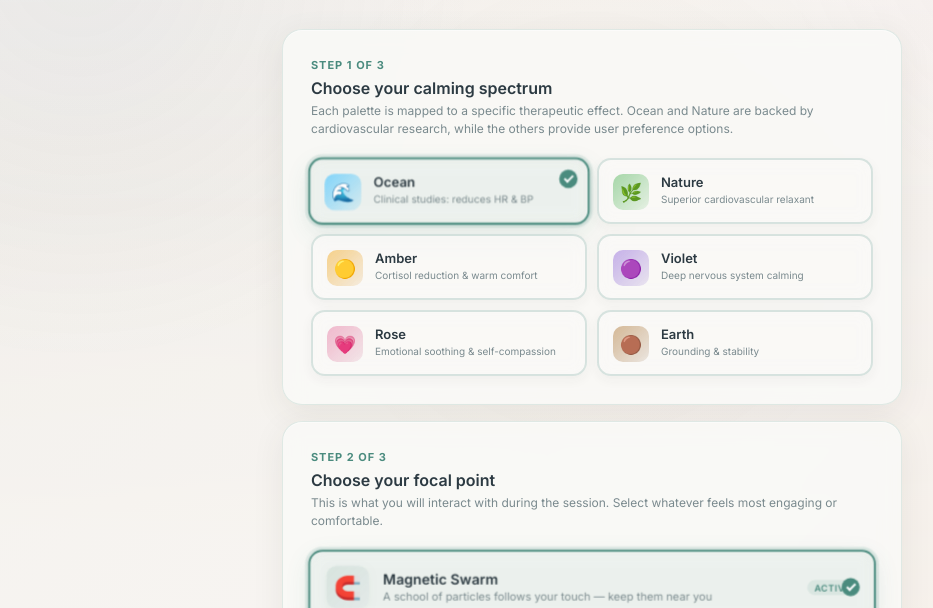
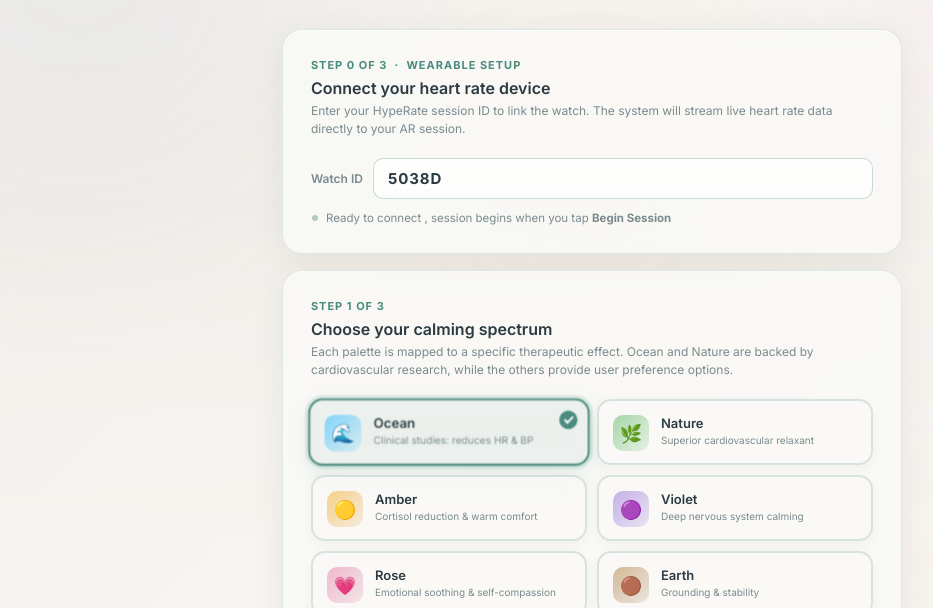
Before and after one commit to AsangaGunawardhana/Therapeutic-WebAR-Project, a website: page frontend/index.html in a window 1280 px wide. Shown: the part 192-800 px from the top of the page, without its empty margins (48-981 px from the left). Drawn offline with Linux system fonts and the light colour scheme; sample sign-in values are in the browser's storage.

Commit message:
feat: Add Dynamic Watch Switcher (Step 0 wearable setup)
- Step 0 card in index.html with editable HypeRate watch ID input (pre-filled 5038D)

- Saves hyperateSession to localStorage on Begin Session click

- ar.html emits claim_device on load using stored session code

- Server handles switchHypeRateSession via claim_device socket event

```diff
--- a/frontend/index.html
+++ b/frontend/index.html
@@ -585,6 +585,69 @@
       text-transform: uppercase;
     }
 
+    /* ─── WATCH ID INPUT (Step 0) ─── */
+    .watch-input-wrap {
+      display: flex;
+      align-items: center;
+      gap: 10px;
+      margin-top: 16px;
+    }
+
+    .watch-input-wrap label {
+      font-size: 12px;
+      font-weight: 600;
+      color: var(--muted);
+      white-space: nowrap;
+      flex-shrink: 0;
+    }
+
+    #watchIdInput {
+      flex: 1;
+      padding: 10px 14px;
+      border: 1.5px solid rgba(74,139,126,0.3);
+      border-radius: 10px;
+      font-family: 'Inter', monospace;
+      font-size: 15px;
+      font-weight: 700;
+      letter-spacing: 0.06em;
+      color: var(--text);
+      background: rgba(255,255,255,0.7);
+      backdrop-filter: blur(6px);
+      -webkit-backdrop-filter: blur(6px);
+      transition: border-color 0.2s, box-shadow 0.2s;
+      text-transform: uppercase;
+      outline: none;
+    }
+
+    #watchIdInput:focus {
+      border-color: var(--accent);
+      box-shadow: 0 0 0 3px rgba(74,139,126,0.15);
+      background: #fff;
+    }
+
+    .watch-status {
+      display: flex;
+      align-items: center;
+      gap: 7px;
+      margin-top: 12px;
+      font-size: 11.5px;
+      color: var(--muted);
+    }
+
+    .watch-dot {
+      width: 8px;
+      height: 8px;
+      border-radius: 50%;
+      background: var(--accent);
+      animation: pulse-dot 2s ease-in-out infinite;
+      flex-shrink: 0;
+    }
+
+    @keyframes pulse-dot {
+      0%, 100% { opacity: 1; transform: scale(1); }
+      50%       { opacity: 0.4; transform: scale(0.75); }
+    }
+
     /* ══════════════════════════════
        RESPONSIVE
     ══════════════════════════════ */
@@ -647,6 +710,32 @@
       </div>
     </div>
   </header>
+
+  <!-- ── CARD 0: CONNECT WEARABLE ── -->
+  <section class="card" aria-labelledby="wearableHeading">
+    <div class="card-title">Step 0 of 3 &nbsp;·&nbsp; Wearable Setup</div>
+    <h2 class="card-heading" id="wearableHeading">Connect your heart rate device</h2>
+    <p class="card-desc">Enter your HypeRate session ID to link the watch. The system will stream live heart rate data directly to your AR session.</p>
+
+    <div class="watch-input-wrap">
+      <label for="watchIdInput">Watch ID</label>
+      <input
+        id="watchIdInput"
+        type="text"
+        maxlength="10"
+        placeholder="e.g. 5038D"
+        value="5038D"
+        aria-label="HypeRate watch session ID"
+        autocomplete="off"
+        spellcheck="false"
+      />
+    </div>
+
+    <div class="watch-status">
+      <span class="watch-dot"></span>
+      <span id="watchStatusText">Ready to connect , session begins when you tap <strong>Begin Session</strong></span>
+    </div>
+  </section>
 
   <!-- ── CARD 1: COLOUR PALETTE ── -->
   <section class="card" aria-labelledby="paletteHeading">
@@ -734,7 +823,7 @@
         <div class="mode-icon" aria-hidden="true">🧲</div>
         <div class="mode-info">
           <div class="mode-name">Magnetic Swarm</div>
-          <div class="mode-desc">A school of particles follows your touch — keep them near you</div>
+          <div class="mode-desc">A school of particles follows your touch , keep them near you</div>
         </div>
         <span class="mode-badge badge-active">Active</span>
         <div class="tick" aria-hidden="true"></div>
@@ -756,7 +845,7 @@
         <div class="mode-icon" aria-hidden="true">🫁</div>
         <div class="mode-info">
           <div class="mode-name">Breathing Guide</div>
-          <div class="mode-desc">Hold the screen to inhale — release to exhale. Paced breathing</div>
+          <div class="mode-desc">Hold the screen to inhale , release to exhale. Paced breathing</div>
         </div>
         <span class="mode-badge badge-guided">Guided</span>
         <div class="tick" aria-hidden="true"></div>
@@ -883,6 +972,11 @@
     var soundEnabled   = document.getElementById('sound-toggle').checked;
     var hapticEnabled  = document.getElementById('haptic-toggle').checked;
 
+    // ── STEP 0: Capture the watch ID and save it for ar.html ──
+    var rawWatchId = document.getElementById('watchIdInput').value.trim().toUpperCase();
+    var watchId    = rawWatchId || '5038D'; // default fallback
+    localStorage.setItem('hyperateSession', watchId);
+
     // Save all preferences to localStorage
     localStorage.setItem('selectedPalette',   selectedPalette);
     localStorage.setItem('distractionStyle',  selectedMode);
@@ -891,6 +985,7 @@
     localStorage.setItem('hapticEnabled',     hapticEnabled ? 'true' : 'false');
 
     console.log('✅ Session preferences saved:', {
+      watchId: watchId,
       palette: selectedPalette,
       mode: selectedMode,
       voice: voiceEnabled,
```
